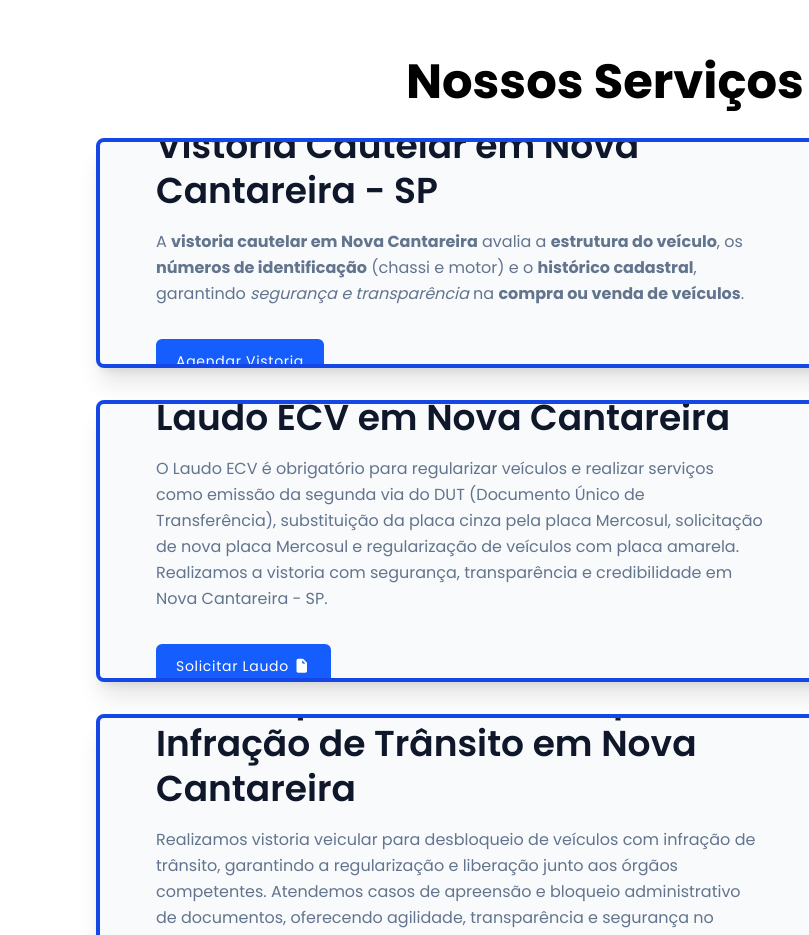
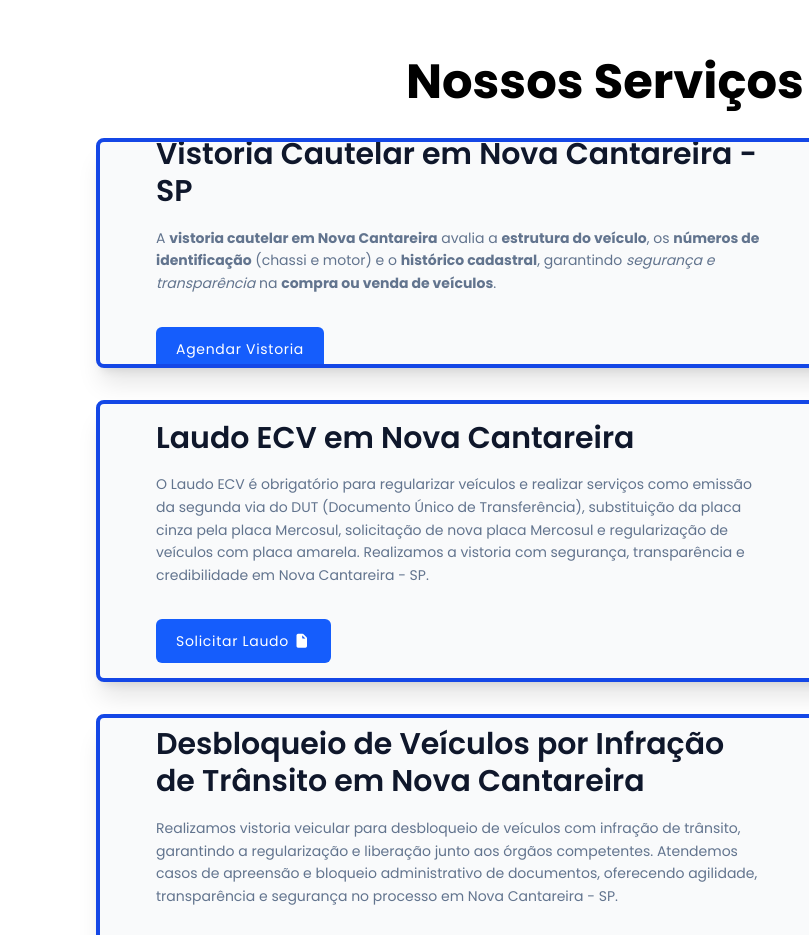
Before and after one commit to RyanAthaide/WebSite_Vistoria-Veicular, a website built with Vite: page index.html in a window 1280 px wide. Shown: the part 2060-2995 px from the top of the page, 0-809 px from the left. Built offline with nearby package versions, Linux system fonts and the light colour scheme.

Commit message:
feat: adaptando tamanho dos caracteres para uma melhor visibilidade.

```diff
--- a/index.html
+++ b/index.html
@@ -274,10 +274,10 @@
       >
         <div class="grid md:grid-cols-2 lg:grid-cols-3 items-center">
           <div class="lg:col-span-2 px-6 py-8 md:px-14">
-         <h2 class="text-3xl lg:text-4xl font-semibold text-slate-900 leading-tight">
+         <h2 class="text-3xl font-semibold text-slate-900 leading-tight">
   Vistoria Cautelar em Nova Cantareira - SP
 </h2>
-<p class="mt-4 text-sm md:text-base text-slate-500 leading-relaxed">
+<p class="mt-4 text-sm text-slate-500 leading-relaxed">
   A <strong>vistoria cautelar em Nova Cantareira</strong> avalia a
   <strong>estrutura do veículo</strong>, os
   <strong>números de identificação</strong> (chassi e motor) e o
@@ -308,10 +308,10 @@
       >
         <div class="grid md:grid-cols-2 lg:grid-cols-3 items-center">
           <div class="lg:col-span-2 px-6 py-8 md:px-14">
-         <h2 class="text-3xl lg:text-4xl font-semibold text-slate-900 leading-tight">
+         <h2 class="text-3xl font-semibold text-slate-900 leading-tight">
   Laudo ECV em Nova Cantareira
 </h2>
-<p class="mt-4 text-sm md:text-base text-slate-500 leading-relaxed">
+<p class="mt-4 text-sm text-slate-500 leading-relaxed">
   O Laudo ECV é obrigatório para regularizar veículos e realizar serviços como emissão da segunda via do DUT (Documento Único de Transferência), substituição da placa cinza pela placa Mercosul, solicitação de nova placa Mercosul e regularização de veículos com placa amarela.
   Realizamos a vistoria com segurança, transparência e credibilidade em Nova Cantareira - SP.
 </p>
@@ -339,10 +339,10 @@
       >
         <div class="grid md:grid-cols-2 lg:grid-cols-3 items-center">
           <div class="lg:col-span-2 px-6 py-8 md:px-14">
-         <h2 class="text-3xl lg:text-4xl font-semibold text-slate-900 leading-tight">
+         <h2 class="text-3xl font-semibold text-slate-900 leading-tight">
   Desbloqueio de Veículos por Infração de Trânsito em Nova Cantareira
 </h2>
-<p class="mt-4 text-sm md:text-base text-slate-500 leading-relaxed">
+<p class="mt-4 text-sm text-slate-500 leading-relaxed">
   Realizamos vistoria veicular para desbloqueio de veículos com infração de trânsito,
   garantindo a regularização e liberação junto aos órgãos competentes.
   Atendemos casos de apreensão e bloqueio administrativo de documentos,
@@ -375,7 +375,7 @@
       >
         <div class="grid md:grid-cols-2 lg:grid-cols-3 items-center">
           <div class="lg:col-span-2 px-6 py-8 md:px-14">
-         <h2 class="text-3xl lg:text-4xl font-semibold text-slate-900 leading-tight">
+         <h2 class="text-3xl font-semibold text-slate-900 leading-tight">
   Documentos Necessários para Vistoria Veicular em Nova Cantareira
 </h2>
 
```
